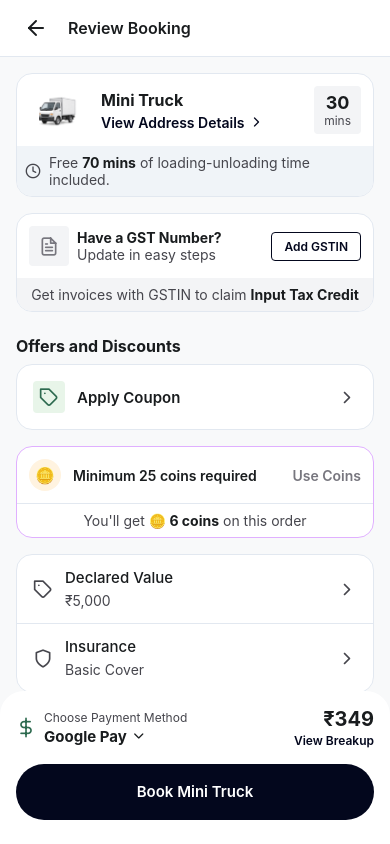
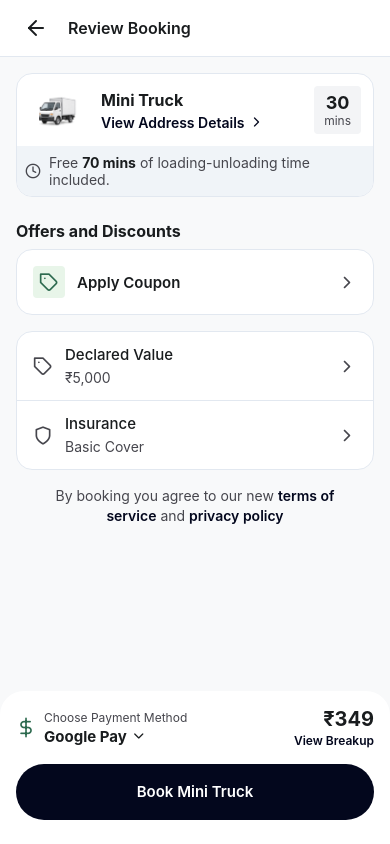
Before and after one commit to pickupandgo/PickUp, a React Native app: screen /BookingReviewScreen in a window 390 px wide. Built offline with nearby package versions, Linux system fonts and the light colour scheme.

Commit message:
chore: remove coin and gst placeholders, update README

```diff
--- a/src/screens/booking/ReviewBookingScreen.tsx
+++ b/src/screens/booking/ReviewBookingScreen.tsx
@@ -110,26 +110,6 @@
           </View>
         </Card>
 
-        {/* GST Card (UI Only) */}
-        <Card variant="outlined" padding="none" style={styles.gstCard}>
-          <View style={styles.gstTop}>
-            <View style={styles.gstIconContainer}>
-              <Feather name="file-text" size={20} color={colors.outline} />
-            </View>
-            <View style={styles.gstTextContainer}>
-              <Text style={styles.gstTitle}>Have a GST Number?</Text>
-              <Text style={styles.gstSubtitle}>Update in easy steps</Text>
-            </View>
-            <Pressable style={styles.gstButton}>
-              <Text style={styles.gstButtonText}>Add GSTIN</Text>
-            </Pressable>
-          </View>
-          <View style={styles.gstBottom}>
-            <Text style={styles.gstBottomText}>
-              Get invoices with GSTIN to claim <Text style={styles.gstBottomBold}>Input Tax Credit</Text>
-            </Text>
-          </View>
-        </Card>
 
         {/* Offers and Discounts */}
         <Text style={styles.sectionTitle}>Offers and Discounts</Text>
@@ -143,21 +123,6 @@
           </View>
         </Card>
 
-        {/* Coins / Rewards (UI Only) */}
-        <Card variant="outlined" padding="none" style={styles.coinsCard}>
-          <View style={styles.coinsTop}>
-            <View style={styles.coinsIconWrapper}>
-              <Text style={styles.coinsEmoji}>🪙</Text>
-            </View>
-            <Text style={styles.coinsTitle}>Minimum 25 coins required</Text>
-            <Text style={styles.useCoinsText}>Use Coins</Text>
-          </View>
-          <View style={styles.coinsBottom}>
-            <Text style={styles.coinsEarnText}>
-              You'll get <Text style={styles.coinsEarnBold}>🪙 6 coins</Text> on this order
-            </Text>
-          </View>
-        </Card>
 
         {/* Declared Value & Insurance */}
         <Card variant="outlined" padding="none" style={styles.extraServicesCard}>
@@ -308,62 +273,6 @@
     color: colors.onSurface,
   },
 
-  // GST Card
-  gstCard: {
-    overflow: 'hidden',
-  },
-  gstTop: {
-    flexDirection: 'row',
-    alignItems: 'center',
-    padding: spacing.md,
-    gap: spacing.sm,
-  },
-  gstIconContainer: {
-    width: 40,
-    height: 40,
-    backgroundColor: '#F3F4F6',
-    borderRadius: borderRadius.sm,
-    alignItems: 'center',
-    justifyContent: 'center',
-  },
-  gstTextContainer: {
-    flex: 1,
-  },
-  gstTitle: {
-    fontSize: typography.bodyMd.fontSize,
-    fontWeight: '700',
-    color: colors.onSurface,
-  },
-  gstSubtitle: {
-    fontSize: typography.bodyMd.fontSize,
-    color: colors.onSurfaceVariant,
-  },
-  gstButton: {
-    borderWidth: 1,
-    borderColor: colors.primary,
-    borderRadius: borderRadius.sm,
-    paddingVertical: 6,
-    paddingHorizontal: 12,
-  },
-  gstButtonText: {
-    color: colors.primary,
-    fontWeight: '600',
-    fontSize: typography.labelSm.fontSize,
-  },
-  gstBottom: {
-    backgroundColor: '#F3F4F6',
-    padding: spacing.sm,
-    alignItems: 'center',
-  },
-  gstBottomText: {
-    fontSize: typography.bodyMd.fontSize,
-    color: colors.onSurfaceVariant,
-  },
-  gstBottomBold: {
-    fontWeight: '700',
-    color: colors.onSurface,
-  },
-
   // Offers
   sectionTitle: {
     fontSize: typography.headlineSm.fontSize,
@@ -392,55 +301,6 @@
     flex: 1,
     fontSize: typography.bodyLg.fontSize,
     fontWeight: '600',
-    color: colors.onSurface,
-  },
-
-  // Coins
-  coinsCard: {
-    overflow: 'hidden',
-    borderColor: '#E0B0FF', // Purple-ish border as seen in reference
-    borderWidth: 1,
-  },
-  coinsTop: {
-    flexDirection: 'row',
-    alignItems: 'center',
-    padding: spacing.md,
-  },
-  coinsIconWrapper: {
-    width: 32,
-    height: 32,
-    backgroundColor: '#FFF3E0',
-    borderRadius: 16,
-    alignItems: 'center',
-    justifyContent: 'center',
-    marginRight: spacing.md,
-  },
-  coinsEmoji: {
-    fontSize: 16,
-  },
-  coinsTitle: {
-    flex: 1,
-    fontSize: typography.bodyMd.fontSize,
-    fontWeight: '600',
-    color: colors.onSurface,
-  },
-  useCoinsText: {
-    fontSize: typography.bodyMd.fontSize,
-    fontWeight: '600',
-    color: colors.outline, // Disabled look
-  },
-  coinsBottom: {
-    borderTopWidth: 1,
-    borderTopColor: colors.outlineHairline,
-    padding: spacing.sm,
-    alignItems: 'center',
-  },
-  coinsEarnText: {
-    fontSize: typography.bodyMd.fontSize,
-    color: colors.onSurfaceVariant,
-  },
-  coinsEarnBold: {
-    fontWeight: '700',
     color: colors.onSurface,
   },
 
```
Also changed, not shown: 1 other file (tests, documents, lock files or other folders).
